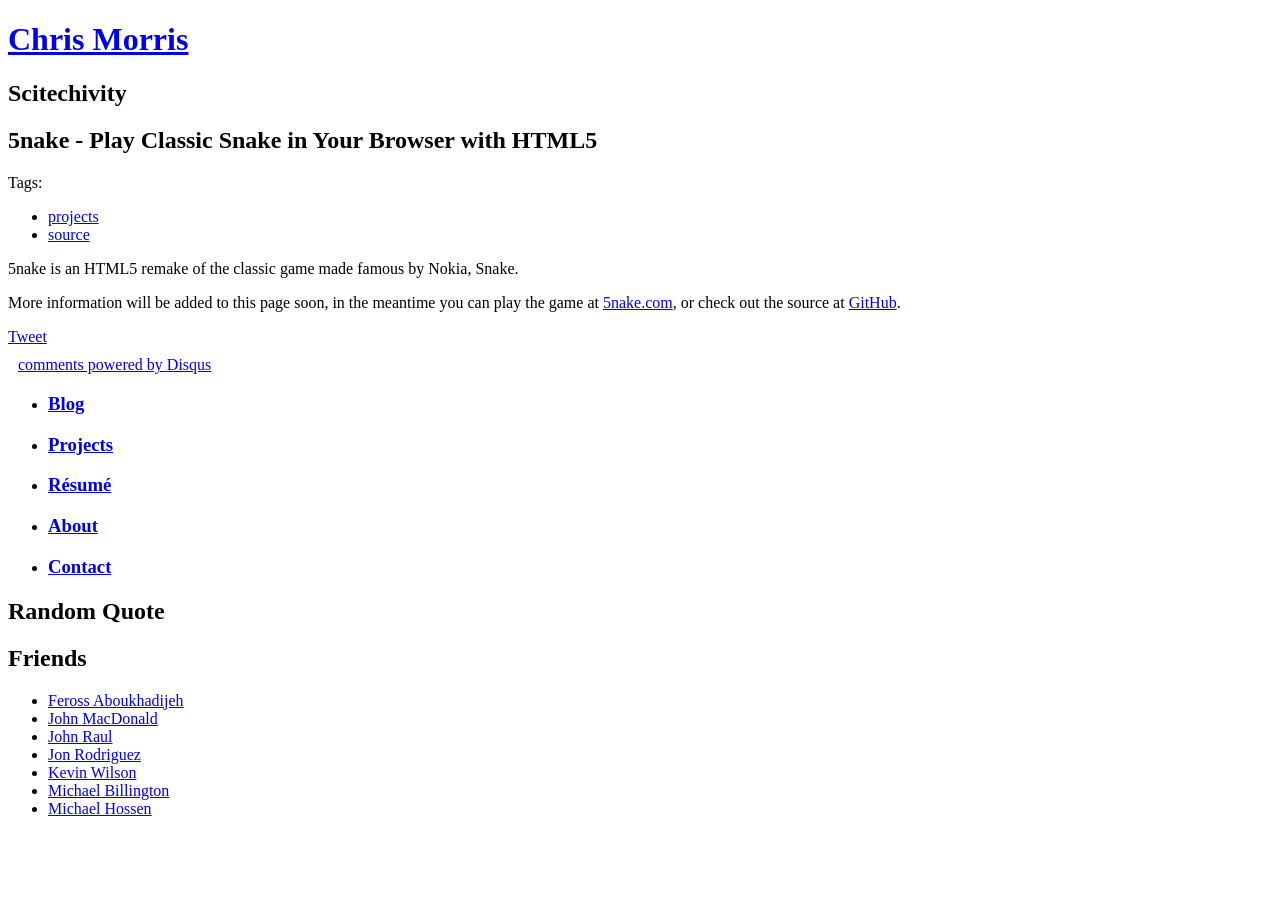
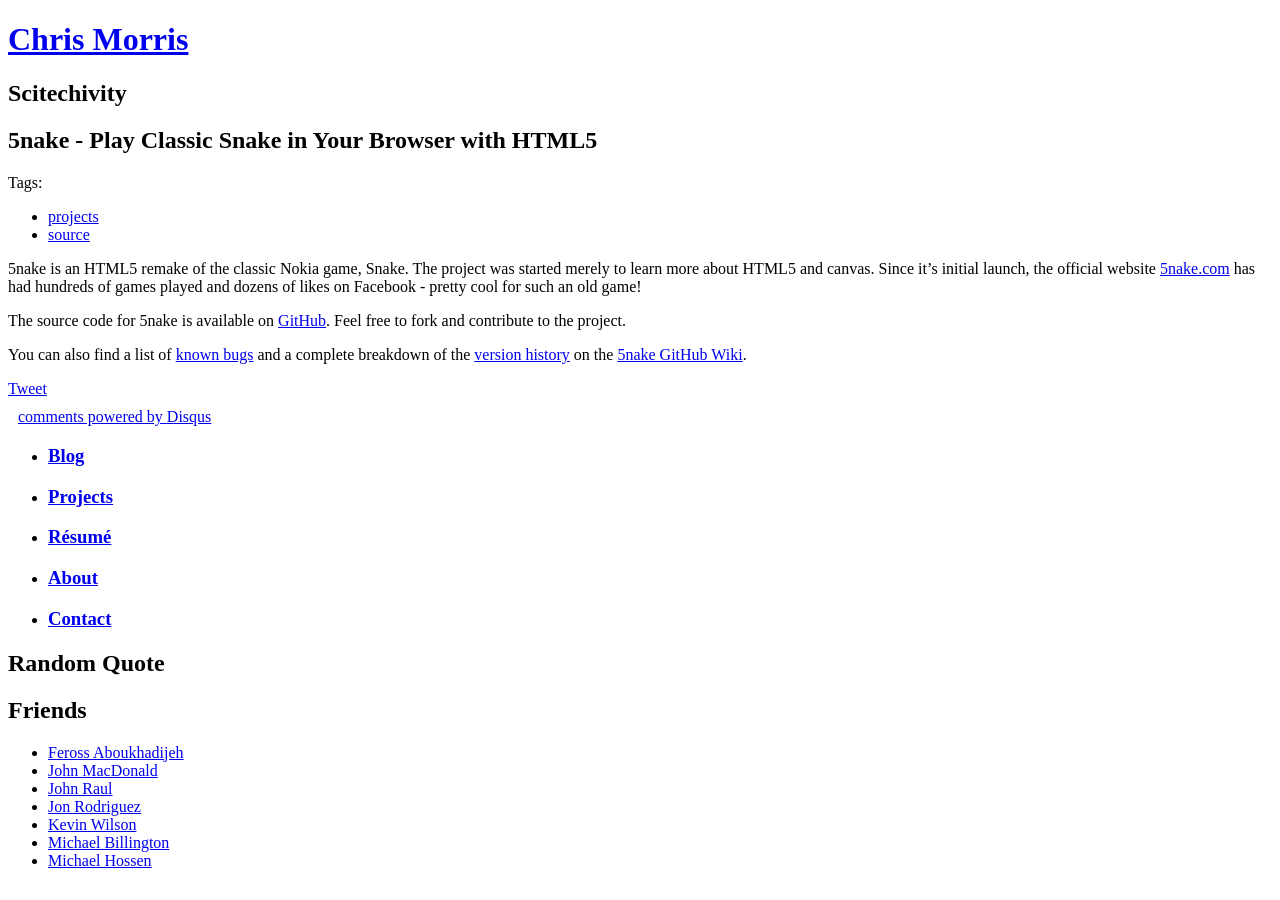
Before and after one commit to ChrisMorrisOrg/ChrisMorris.org, a Jekyll site: the page built from projects/5nake.md, in a window 1280 px wide. Built offline with Jekyll 4.4.1, drawn with Linux system fonts in a browser that asks for light colours; nearby versions of some CDN libraries; comment, search, counter and statistics services are not loaded.

```diff
--- a/projects/5nake.md
+++ b/projects/5nake.md
@@ -13,6 +13,8 @@ project: true
 project_title: '5nake'
 project_date: "January 26, 2013"
 ---
-5nake is an HTML5 remake of the classic game made famous by Nokia, Snake.
+5nake is an HTML5 remake of the classic Nokia game, Snake. The project was started merely to learn more about HTML5 and canvas. Since it's initial launch, the official website [5nake.com](http://5nake.com) has had hundreds of games played and dozens of likes on Facebook - pretty cool for such an old game!
 
-More information will be added to this page soon, in the meantime you can play the game at [5nake.com](http://5nake.com), or check out the source at [GitHub](https://github.com/ChrisMorrisOrg/5nake).
+The source code for 5nake is available on [GitHub](https://github.com/ChrisMorrisOrg/5nake). Feel free to fork and contribute to the project.
+
+You can also find a list of [known bugs](https://github.com/ChrisMorrisOrg/5nake/wiki/Known-Bugs) and a complete breakdown of the [version history](https://github.com/ChrisMorrisOrg/5nake/wiki/Version-History) on the [5nake GitHub Wiki](https://github.com/ChrisMorrisOrg/5nake/wiki).
```
